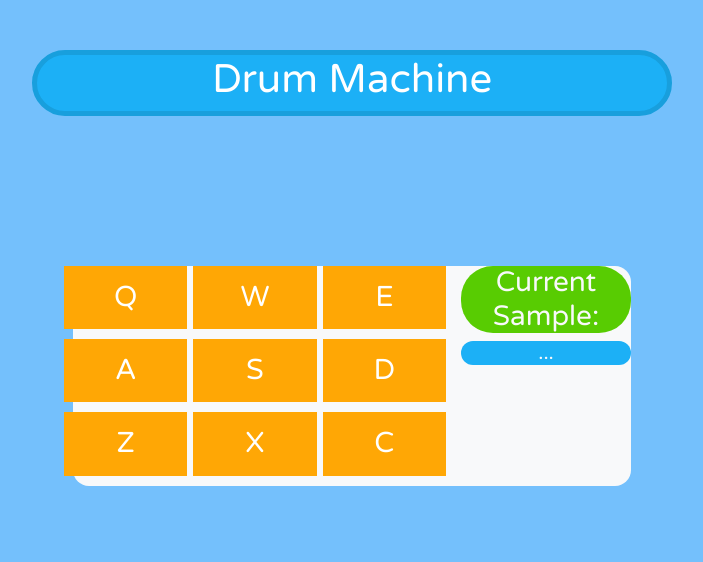
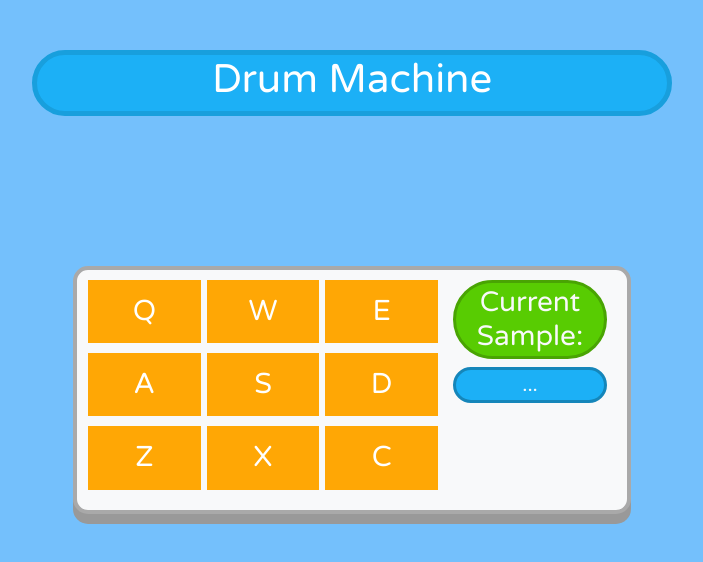
Before and after one commit to manuel12/drum-machine, a React (Create React App) app: page / in a window 1280 px wide. Shown: the top 562 px of the page, without its empty margins (288-991 px from the left). Built offline with nearby package versions, Linux system fonts and the light colour scheme.

Commit message:
Removed rounded classes added element styles classes instead

```diff
--- a/src/App.js
+++ b/src/App.js
@@ -106,7 +106,7 @@ function App() {
       </div>
 
       <div className="container">
-        <div id="drum-machine" className="bg-light rounded-4">
+        <div id="drum-machine" className="bg-light container-styles">
           <div className="row">
             <DrumPad
               playSound={playSound}
@@ -121,10 +121,10 @@ function App() {
               cKeyPressed={cKeyPressed}
             />
             <div id="display" className="display-container col-md-4">
-              <div className="h3 text-light rounded-5 current-sample-heading">
+              <div className="h3 text-light current-sample-heading heading-styles">
                 Current Sample:
               </div>
-              <div className="h5 text-light rounded-5 current-sample-name">
+              <div className="h5 text-light current-sample-name heading-styles">
                 {currentSoundName}
               </div>
             </div>
```
